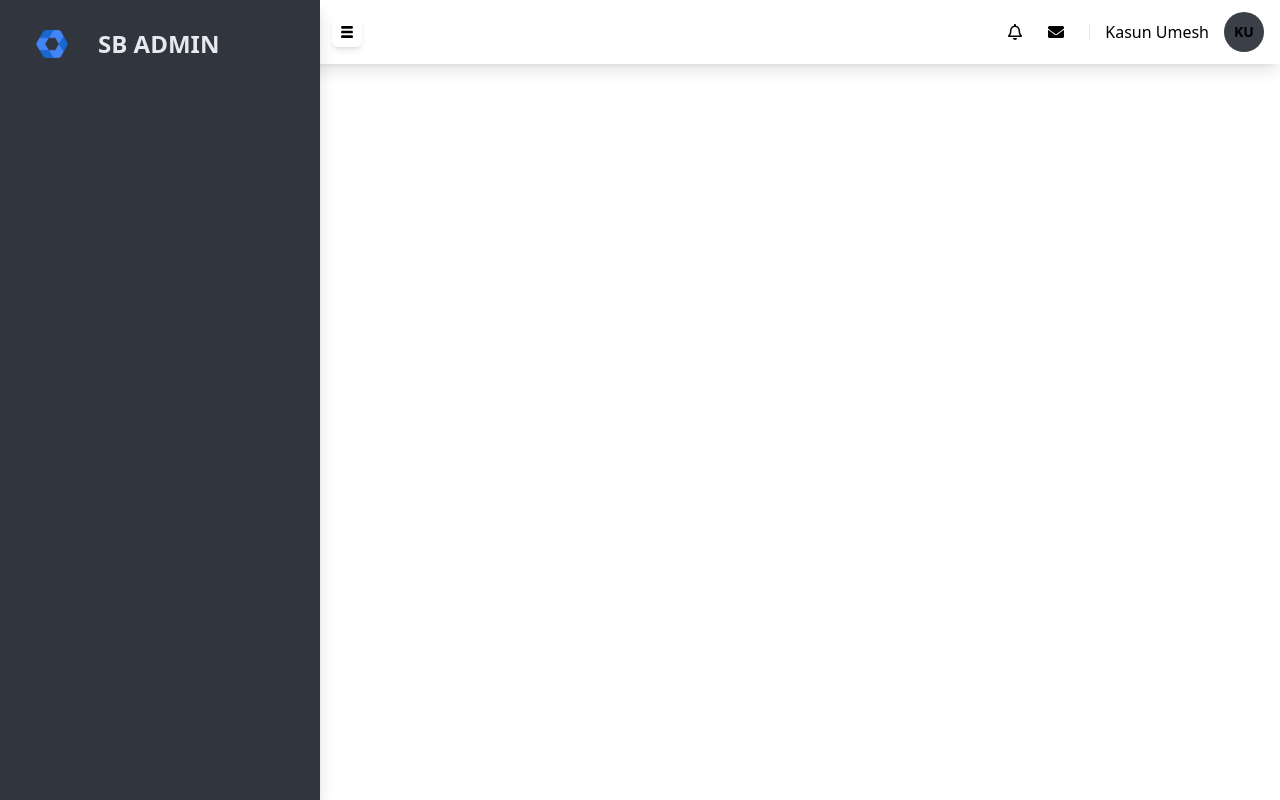
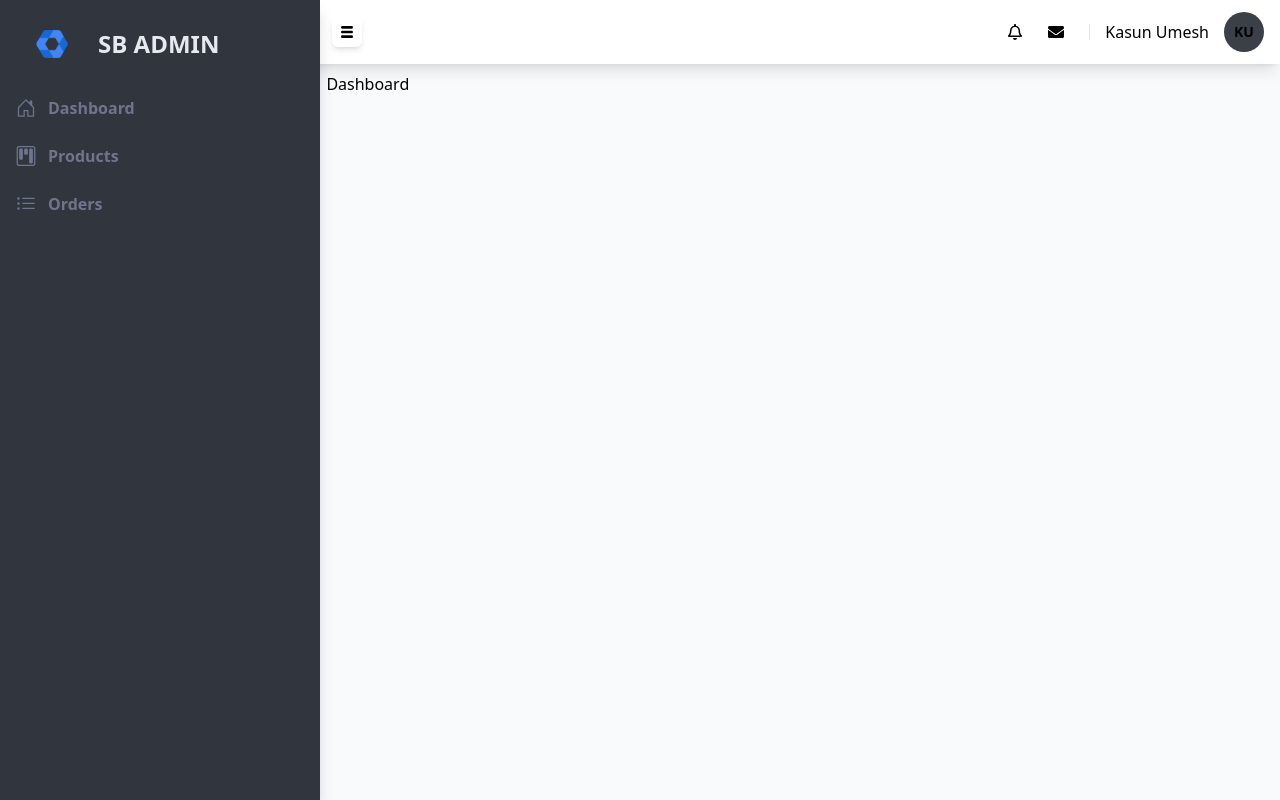
Before and after one commit to KasunUmesh/nextjs-admin-dashboard, a Next.js app: page / in a window 1280 px wide. Built offline with nearby package versions, Linux system fonts and the light colour scheme.

Commit message:
sidebar menu created

```diff
--- /dev/null
+++ b/SIDEBAR_CONSTANTS.tsx
@@ -0,0 +1,20 @@
+import { SideNavItem } from "@/types/types";
+import { BsHouseDoor, BsKanban, BsListUl } from "react-icons/bs";
+
+export const SIDENAV_ITEMS:SideNavItem[] = [
+    {
+        title: "Dashboard",
+        path: "/",
+        icon: <BsHouseDoor size={20}/>
+    },
+    {
+        title: "Products",
+        path: "/products",
+        icon: <BsKanban size={20}/>
+    },
+    {
+        title: "Orders",
+        path: "/orders",
+        icon: <BsListUl size={20}/>
+    }
+]
--- a/src/app/layout.tsx
+++ b/src/app/layout.tsx
@@ -24,9 +24,12 @@
   return (
     <html lang="en">
       <body className="karla.className">
-        <Sidebar></Sidebar>
-        <Header></Header>
-        <Pagewrapper children></Pagewrapper>
+        <div className="flex min-h-screen">
+          <Sidebar></Sidebar>
+          <Header></Header>
+          <Pagewrapper>{children}</Pagewrapper>
+        </div>
+
       </body>
     </html>
   );
--- a/src/components/pagewrapper.tsx
+++ b/src/components/pagewrapper.tsx
@@ -2,7 +2,7 @@
 
 export default function Pagewrapper({children} : { children : ReactNode}) {
     return (
-        <div>
+        <div className="bg-slate-50 flex-grow text-black p-2 mt-16 pl-[20.4rem]">
             {children}
         </div>
     )
--- /dev/null
+++ b/src/components/sidebar-menu-item.tsx
@@ -0,0 +1,17 @@
+import { SideNavItem } from "@/types/types";
+import Link from "next/link";
+
+export const SideBarMenuItem = ({item} : {item : SideNavItem}) => {
+    return (
+        <>
+            {
+                item.submenu
+                    ? (<div></div>)
+                    : (<Link href={item.path} className="flex items-center min-h-[40px] h-full text-[#6e768e] py-2 px-4 hover:text-white rounded-md transition duration-200">
+                        {item.icon}
+                        <span className="ml-3 leading-6 font-semibold">{item.title}</span>
+                    </Link>)
+            }
+        </>
+    )
+}
--- a/src/components/sidebar.tsx
+++ b/src/components/sidebar.tsx
@@ -1,4 +1,6 @@
 import Image from "next/image"
+import { SIDENAV_ITEMS } from "../../SIDEBAR_CONSTANTS"
+import { SideBarMenuItem } from "./sidebar-menu-item"
 
 export default function Sidebar() {
     return (
@@ -10,8 +12,12 @@
                 </h3>
             </div>
 
-            <nav>
-
+            <nav className="flex flex-col gap-2 transition duration-300">
+                {
+                    SIDENAV_ITEMS.map((item, index) => {
+                        return <SideBarMenuItem item={item}></SideBarMenuItem>
+                    })
+                }
             </nav>
         </aside>
     )
--- /dev/null
+++ b/src/types/types.tsx
@@ -0,0 +1,7 @@
+export type SideNavItem = {
+    title: string;
+    path: string;
+    icon?: JSX.Element;
+    submenu?: boolean;
+    subMenuItems?: SideNavItem[];
+}
```
